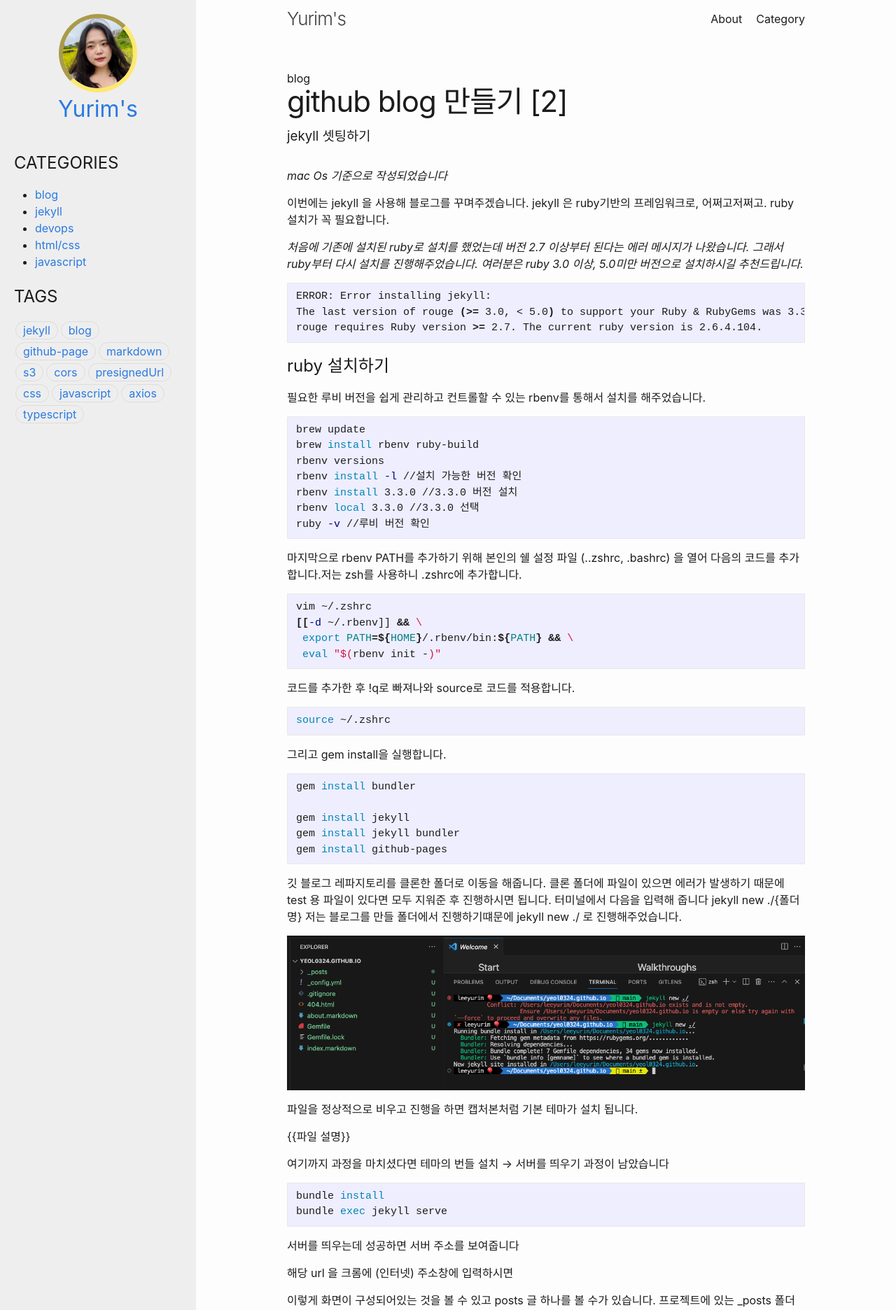
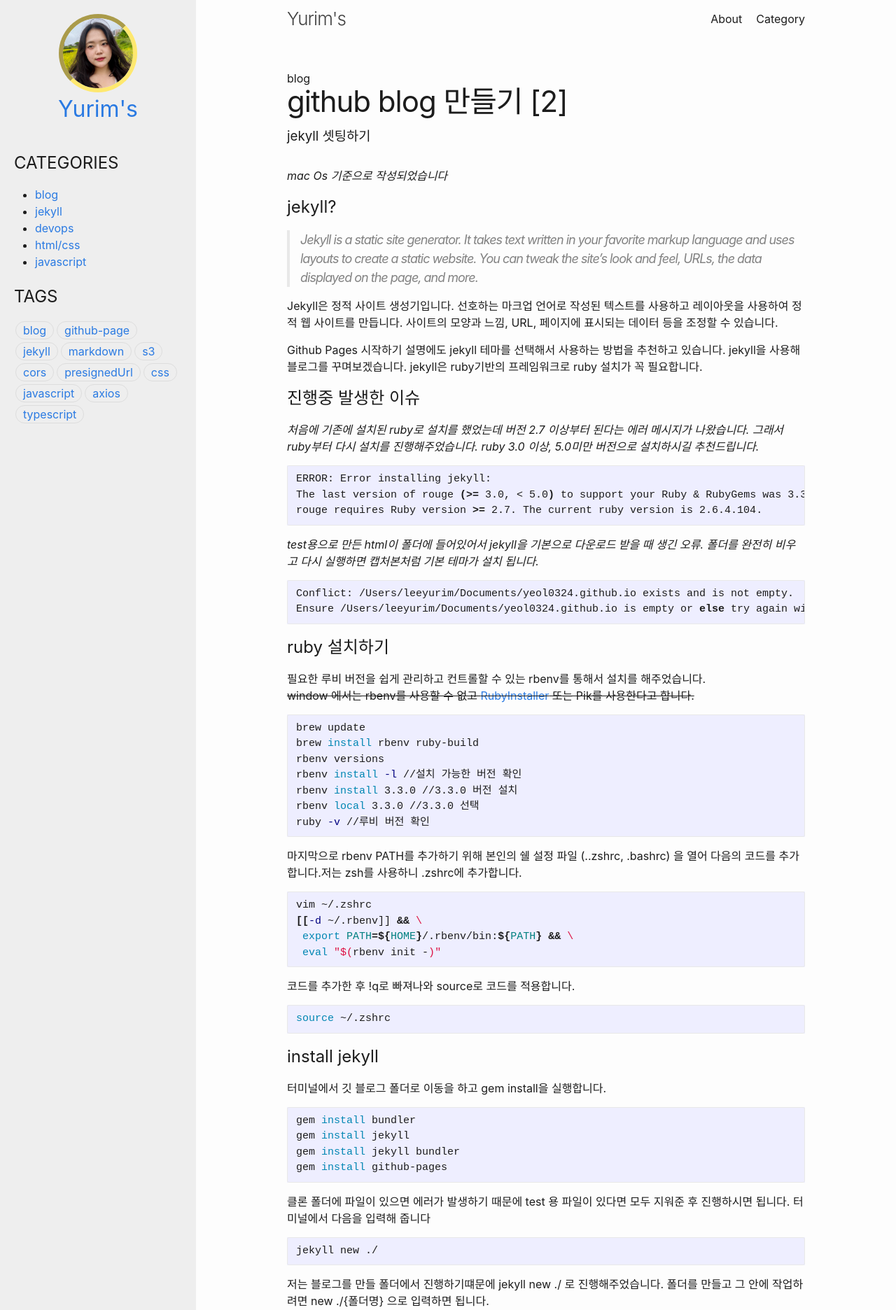
Before and after one commit to yeol0324/yeol0324.github.io, a Jekyll site: the page built from _posts/blog/2024-03-02-jekyll-github-blog-2.md, in a window 1280 px wide. Shown: the top 1872 px of the page at 70% size. Built offline with Jekyll 4.4.1, drawn with Linux system fonts in a browser that asks for light colours; the table of contents is made by our own code; some of the changed text lies outside the part shown.

Commit message:
2024-04-25

````diff
--- a/_posts/blog/2024-03-02-jekyll-github-blog-1.md
+++ b/_posts/blog/2024-03-02-jekyll-github-blog-1.md
@@ -4,52 +4,81 @@ title: "Github Blog 만들기 [1]"
 summary: github blog 생성하기
 date: 2024-03-01 10:06:52 +0900
 categories: blog
-tags: jekyll blog github-page
+tags: blog github-page
 ---
 
-GitHub Pages 블로그 서비스인 github.io 블로그를 만들어봅시다.
+" 공부한 것들, 경험한 것들을 기록하기 "
 
-늘어나는 신기술, 개발 컨텐츠들이 끊임없이 쏟아지고 있습니다. 이 컨텐츠들을 접하며 항상 보기만 하고 넘겨서 기억에 남지도 않고 한번 휙 보고 말게 되는 것 같습니다. 또 한참 삽질한 것들도 대충 노션에만 남겨두기만 하니 같은 상황에 처했을 때 해결방법은 기억도 나지않고 찾기 힘든 것들이 너무 아쉬웠습니다.
-앞으로는 신기술, 공부한 것들, 경험한 것들을 기록을 남겨보기위해 블로그를 시작하게 되었습니다.
+GitHub Pages 블로그 서비스인 github.io 블로그 만들기 시리즈 입니다.
 
 _mac Os 기준으로 작성되었습니다_
 
-# github repogitory 생성하기
+# GitHub Pages?
+
+> GitHub Pages are public webpages hosted and published through GitHub. The quickest way to get up and running is by using the Jekyll Theme Chooser to load a pre-made theme. You can then modify your GitHub Pages' content and style.
+
+GitHub 페이지는 GitHub를 통해 호스팅되고 게시되는 공개 웹페이지입니다. 시작하고 실행하는 가장 빠른 방법은 Jekyll 테마 선택기를 사용하여 미리 만들어진 테마를 로드하는 것입니다. 그런 다음 GitHub 페이지의 콘텐츠와 스타일을 수정할 수 있습니다.
+
+예전에 퍼블리싱한 포트폴리오를 호스팅하기위해 GitHub Pages 서비스를 사용해 보았습니다. repository에 소스코드만 올려두고 Pages 설정만 조금 해주면 무료로 호스팅을 할 수 있어서 사용을 했었는데요, 많은 분들이 블로그로도 사용하고 있는 것을 보고 시작하게 되었습니다.
+
+# Github Repogitory 생성
 
 우선 github에 가입을 해줍니다.
 
-홈에 들어와서 페이지 우측 상단에 + 버튼을 눌러서 new repository 를 클릭해서 레파지토리를 만들 수 있는 페이지로 들어와줍니다.
-Repository name 에 username.github.io 를 입력해 주고 create repository 를 클릭해서 레파지토리를 생성해 줍니다.
+로그인 후 나오는 메인 페이지에서 우측 상단에 있는 + 버튼을 클릭하면 여러가지 메뉴가 나오는데요,<br>
+<code>new repository</code> 로 repogitory 생성 페이지로 이동합니다.
+Repository name 에는 {username}.github.io 를 입력해 주고 create repository 를 클릭해서 레파지토리를 생성해 줍니다.
+
+📍필수📍 자신의 <span class="h-yellow">github username</span> 으로 작성을 해야됩니다.
+
 ![](/assets/images/2024-03-02-jekyll-github-blog-1/01.png)
 
-# github pages 자동 배포 설정하기
+# 자동 배포 설정
 
-생성한 레파지토리의 페이지에서 settings 탭에 들어가서 pages 메뉴에서 Branch를 눌러 소스 푸시 되면 자동으로 배포를 할 브랜치를 선택하고 save 를 눌러 저장을 합니다. 저는 main브랜치로 선택했습니다.
+생성한 레파지토리의 페이지에서 settings 탭에 들어가면 좌측에 pages 메뉴가 있습니다. pages 메뉴에서 Branch 아래에 토글 박스를 열면 브랜치 리스트를 확인할 수 있습니다. 푸시이벤트를 받아 자동으로 배포 할 브랜치를 선택하고 save 를 눌러 저장을 합니다. 브랜치를 하나도 생성하지 않았기 때문에 main 브랜치 하나만 있죠. main 브랜치로 선택했습니다.
 
-# 소스 clone & 테스트 파일 작성 하기
+![](/assets/images/2024-03-02-jekyll-github-blog-1/03.png)
 
-생성한 레파지토리를 로컬에 클론받아주겠습니다. 생성한 레파지토리의 페이지에서 화면에 나오는 주소를 클론해주시면 됩니다
-![](/assets/images/2024-03-02-jekyll-github-blog-1/03.png)
-![](/assets/images/2024-03-02-jekyll-github-blog-1/02.png)
+# 프로젝트 클론
+
+생성한 레파지토리를 로컬에 클론받아주겠습니다. 생성한 레파지토리의 페이지에서 화면에서 <>code 초록색 버튼을 클릭하면 레파지토리 주소를 복사할 수 있습니다.
+복사한 주소로 레파지토리를 클론해주시면 됩니다.
 
 터미널로 진행할 때
-'git clone url'
-저는 vscode를 사용하고 있어서 vscode git 기능을 이용합니다. 코드를 편집하려면 코드 편집기에서 진행하는게 편해서 vscode 설치를 추천드립니다.
-![](/assets/images/2024-03-02-jekyll-github-blog-1/04.png)
+```shell
+git clone https://github.com/${username}/${username}.github.io
+```
+
+저는 vscode를 사용하고 있어서 vscode git 기능을 이용합니다. 코드를 편집하거나 블로그 작성 시에도 코드 편집기가 편하기때문에 편집기 설치를 추천드립니다.
+
 vscode로 진행할 떄
-'clone Repository > url 입력 후 clone from GitHub' > open folder
+1. clone Repository
+2. url 입력 후 clone from GitHub
+3. open folder
 
-그리고 test 를 위해 index.html 을 하나 만들어 주고 다음과 같이 입력을 해주겠습니다. vscode 에서는 ! 를 입력하면 html 기본 구조가 나와서 또 사용하기 편리합니다. test blog라고 작성하여 커밋 푸시를 해보겠습니다.
+# 테스트 파일 작성
+
+이제 Github Pages를 사용할 준비는 다 됐습니다! test 를 위해 클론해서 생긴 폴더에 index.html 을 하나 만들어 주고 다음과 같이 입력을 해주겠습니다. vscode 에서는 ! 를 입력하면 html 기본 구조가 나와서 사용하기 편리합니다.
+
 ![](/assets/images/2024-03-02-jekyll-github-blog-1/05.png)
+test blog라고 작성하여 커밋 푸시를 해보겠습니다.
+
+```shell
+ git add --all
+ git commit -m "test commit"
+ git push -u origin main
+ ```
 
 # 최종 확인하기
 
 다시 github으로 돌아가서 actions탭에 들어가 보면 자동으로 빌드, 배포되고 있는 게 보이고 끝나면
 `https://username.github.io/`링크로 접속해서 확인해볼 수 있습니다!
+
 ![](/assets/images/2024-03-02-jekyll-github-blog-1/06.png)
-![](/assets/images/2024-03-02-jekyll-github-blog-1/07.png)
 
 다음은 jekyll 셋팅으로 돌아오겠습니다.
 
 
-참고 : <https://docs.github.com/en/pages/quickstart>
+_참고 자료_
+- <https://docs.github.com/en/pages/quickstart>
+- <https://pages.github.com/>
--- a/_posts/blog/2024-03-02-jekyll-github-blog-2.md
+++ b/_posts/blog/2024-03-02-jekyll-github-blog-2.md
@@ -9,9 +9,17 @@ tags: jekyll blog github-page
 
 _mac Os 기준으로 작성되었습니다_
 
-이번에는 jekyll 을 사용해 블로그를 꾸며주겠습니다. jekyll 은 ruby기반의 프레임워크로, 어쩌고저쩌고. ruby 설치가 꼭 필요합니다.
+# jekyll?
 
-_처음에 기존에 설치된 ruby로 설치를 했었는데 버전 2.7 이상부터 된다는 에러 메시지가 나왔습니다. 그래서 ruby부터 다시 설치를 진행해주었습니다. 여러분은 ruby 3.0 이상, 5.0미만 버전으로 설치하시길 추천드립니다._
+>Jekyll is a static site generator. It takes text written in your favorite markup language and uses layouts to create a static website. You can tweak the site’s look and feel, URLs, the data displayed on the page, and more.
+
+Jekyll은 정적 사이트 생성기입니다. 선호하는 마크업 언어로 작성된 텍스트를 사용하고 레이아웃을 사용하여 정적 웹 사이트를 만듭니다. 사이트의 모양과 느낌, URL, 페이지에 표시되는 데이터 등을 조정할 수 있습니다.
+
+Github Pages 시작하기 설명에도 jekyll 테마를 선택해서 사용하는 방법을 추천하고 있습니다. jekyll을 사용해 블로그를 꾸며보겠습니다. jekyll은 ruby기반의 프레임워크로 ruby 설치가 꼭 필요합니다.
+
+# 진행중 발생한 이슈
+
+_처음에 기존에 설치된 ruby로 설치를 했었는데 버전 2.7 이상부터 된다는 에러 메시지가 나왔습니다. 그래서 ruby부터 다시 설치를 진행해주었습니다. ruby 3.0 이상, 5.0미만 버전으로 설치하시길 추천드립니다._
 
 ```bash
 ERROR: Error installing jekyll:
@@ -19,10 +27,18 @@ The last version of rouge (>= 3.0, < 5.0) to support your Ruby & RubyGems was 3.
 rouge requires Ruby version >= 2.7. The current ruby version is 2.6.4.104.
 ```
 
+_test용으로 만든 html이 폴더에 들어있어서 jekyll을 기본으로 다운로드 받을 때 생긴 오류. 폴더를 완전히 비우고 다시 실행하면 캡처본처럼 기본 테마가 설치 됩니다._
+
+```bash
+Conflict: /Users/leeyurim/Documents/yeol0324.github.io exists and is not empty.
+Ensure /Users/leeyurim/Documents/yeol0324.github.io is empty or else try again with `--force` to proceed and overwrite any files.
+```
+
+
 # ruby 설치하기
 
-필요한 루비 버전을 쉽게 관리하고 컨트롤할 수 있는 rbenv를 통해서 설치를 해주었습니다.
-
+필요한 루비 버전을 쉽게 관리하고 컨트롤할 수 있는 rbenv를 통해서 설치를 해주었습니다.<br>
+~~window 에서는 rbenv를 사용할 수 없고 [RubyInstaller](https://rubyinstaller.org/downloads/) 또는 Pik를 사용한다고 합니다.~~
 ```bash
 brew update
 brew install rbenv ruby-build
@@ -47,66 +63,61 @@ vim ~/.zshrc
 ```bash
 source ~/.zshrc
 ```
+# install jekyll
 
-그리고 gem install을 실행합니다.
+터미널에서 깃 블로그 폴더로 이동을 하고 gem install을 실행합니다.
 
 ```bash
 gem install bundler
-
 gem install jekyll
 gem install jekyll bundler
 gem install github-pages
 ```
 
-깃 블로그 레파지토리를 클론한 폴더로 이동을 해줍니다. 클론 폴더에 파일이 있으면 에러가 발생하기 때문에 test 용 파일이 있다면 모두 지워준 후 진행하시면 됩니다.
+ 클론 폴더에 파일이 있으면 에러가 발생하기 때문에 test 용 파일이 있다면 모두 지워준 후 진행하시면 됩니다.
 터미널에서 다음을 입력해 줍니다
-jekyll new ./{폴더명}
-저는 블로그를 만들 폴더에서 진행하기떄문에 jekyll new ./ 로 진행해주었습니다.
 
-![](/assets/images/2024-03-02-jekyll-github-blog-2/03.png)
+```bash
+jekyll new ./
+```
+저는 블로그를 만들 폴더에서 진행하기떄문에 jekyll new ./ 로 진행해주었습니다. 폴더를 만들고 그 안에 작업하려면 new ./{폴더명} 으로 입력하면 됩니다.
 
-파일을 정상적으로 비우고 진행을 하면 캡처본처럼 기본 테마가 설치 됩니다.
-{% raw %}
-{{파일 설명}}
-{% endraw %}
+# jekyll 서버 실행
 
-여기까지 과정을 마치셨다면
-테마의 번들 설치 → 서버를 띄우기
-과정이 남았습니다
+여기까지 과정을 마치셨다면 거의 다 왔습니다. 서버를 띄우기, 테마 번들 설치만 남았습니다.
+
 
 ```bash
 bundle install
 bundle exec jekyll serve
 ```
 
-서버를 띄우는데 성공하면
-서버 주소를 보여줍니다
-[](/assets/images/2024-03-02-jekyll-github-blog-2/04.png)
+서버를 띄우는데 성공하면 빌드 결과가 쭈욱 나오다가 jekyll 로컬 서버 주소를 알려줍니다.<br/>
+<span class="h-yellow">Server address: http://127.0.0.1:4000/</span><br/>
+http://127.0.0.1:4000/ 또는 http://localhost:4000/ 을 크롬에 (인터넷) 주소창에 입력하면 내 블로그가 실행이 됩니다!
 
-[](/assets/images/2024-03-02-jekyll-github-blog-2/06.png)
+![](/assets/images/2024-03-02-jekyll-github-blog-2/06.png)
 
-해당 url 을 크롬에 (인터넷) 주소창에 입력하시면
-
-이렇게 화면이 구성되어있는 것을 볼 수 있고 posts 글 하나를 볼 수가 있습니다.
-프로젝트에 있는 \_posts 폴더 안에 있는 markdown이랑 똑같은 것을 볼 수가 있습니다.
-
-git add .
-git commit -m "메시지 입력"
-git push
-
-푸시를 완료하고 난 후 자신의 깃헙 블로그로 들어가보면 들어가면 적용된 것을 볼 수 있습니다!
-
-[](/assets/images/2024-03-02-jekyll-github-blog-2/10.png)
-[](/assets/images/2024-03-02-jekyll-github-blog-2/11.png)
-
-원하는 테마 깃을 찾아 클론을 해줍니다.
-https://github.com/ejjoo/jekyll-theme-monos.git
-https://sighingnow.github.io/jekyll-gitbook/
-
-수정할 때마다 hot reload 를 사용하고 싶다면 다음을 입력해 줍니다
-
+>수정할 때마다 hot reload 를 사용하고 싶다면 <span class="h-yellow">--livereload</span>를 붙여 서버를 실행해 줍니다.
 ```
 bundle exec jekyll serve --livereload
 ```
 
-참고 https://jekyllrb.com/docs/posts/
+# 배포하기
+
+
+프로젝트에 있는 \_posts 폴더 안에 있는 markdown이랑 똑같은 것을 볼 수가 있습니다.
+
+```
+ git add --all
+ git commit -m "commit message"
+ git push -u origin main
+```
+![](/assets/images/2024-03-02-jekyll-github-blog-2/10.png)
+
+main 브랜치에 푸시 이벤트를 걸어 배포를 하도록 설정을 해두었으니([참고 : 블로그 만들기 1]({{base_path}}/blog/jekyll-github-blog-1/#자동-배포-설정)), 커밋 푸시를 완료하고 난 후 자신의 깃헙 블로그 `https://username.github.io/` 로 들어가보면 들어가면 적용된 것을 볼 수 있습니다!
+
+
+참고
+- <https://jekyllrb.com/docs/posts/>
+- <https://jekyllrb.com/docs/step-by-step/01-setup/>
--- a/_sass/minima/_syntax-highlighting.scss
+++ b/_sass/minima/_syntax-highlighting.scss
@@ -9,63 +9,201 @@
     background: #eef;
   }
 
-  .c     { color: #998; font-style: italic } // Comment
-  .err   { color: #a61717; background-color: #e3d2d2 } // Error
-  .k     { font-weight: bold } // Keyword
-  .o     { font-weight: bold } // Operator
-  .cm    { color: #998; font-style: italic } // Comment.Multiline
-  .cp    { color: #999; font-weight: bold } // Comment.Preproc
-  .c1    { color: #998; font-style: italic } // Comment.Single
-  .cs    { color: #999; font-weight: bold; font-style: italic } // Comment.Special
-  .gd    { color: #000; background-color: #fdd } // Generic.Deleted
-  .gd .x { color: #000; background-color: #faa } // Generic.Deleted.Specific
-  .ge    { font-style: italic } // Generic.Emph
-  .gr    { color: #a00 } // Generic.Error
-  .gh    { color: #999 } // Generic.Heading
-  .gi    { color: #000; background-color: #dfd } // Generic.Inserted
-  .gi .x { color: #000; background-color: #afa } // Generic.Inserted.Specific
-  .go    { color: #888 } // Generic.Output
-  .gp    { color: #555 } // Generic.Prompt
-  .gs    { font-weight: bold } // Generic.Strong
-  .gu    { color: #aaa } // Generic.Subheading
-  .gt    { color: #a00 } // Generic.Traceback
-  .kc    { font-weight: bold } // Keyword.Constant
-  .kd    { font-weight: bold } // Keyword.Declaration
-  .kp    { font-weight: bold } // Keyword.Pseudo
-  .kr    { font-weight: bold } // Keyword.Reserved
-  .kt    { color: #458; font-weight: bold } // Keyword.Type
-  .m     { color: #099 } // Literal.Number
-  .s     { color: #d14 } // Literal.String
-  .na    { color: #008080 } // Name.Attribute
-  .nb    { color: #0086B3 } // Name.Builtin
-  .nc    { color: #458; font-weight: bold } // Name.Class
-  .no    { color: #008080 } // Name.Constant
-  .ni    { color: #800080 } // Name.Entity
-  .ne    { color: #900; font-weight: bold } // Name.Exception
-  .nf    { color: #900; font-weight: bold } // Name.Function
-  .nn    { color: #555 } // Name.Namespace
-  .nt    { color: #000080 } // Name.Tag
-  .nv    { color: #008080 } // Name.Variable
-  .ow    { font-weight: bold } // Operator.Word
-  .w     { color: #bbb } // Text.Whitespace
-  .mf    { color: #099 } // Literal.Number.Float
-  .mh    { color: #099 } // Literal.Number.Hex
-  .mi    { color: #099 } // Literal.Number.Integer
-  .mo    { color: #099 } // Literal.Number.Oct
-  .sb    { color: #d14 } // Literal.String.Backtick
-  .sc    { color: #d14 } // Literal.String.Char
-  .sd    { color: #d14 } // Literal.String.Doc
-  .s2    { color: #d14 } // Literal.String.Double
-  .se    { color: #d14 } // Literal.String.Escape
-  .sh    { color: #d14 } // Literal.String.Heredoc
-  .si    { color: #d14 } // Literal.String.Interpol
-  .sx    { color: #d14 } // Literal.String.Other
-  .sr    { color: #009926 } // Literal.String.Regex
-  .s1    { color: #d14 } // Literal.String.Single
-  .ss    { color: #990073 } // Literal.String.Symbol
-  .bp    { color: #999 } // Name.Builtin.Pseudo
-  .vc    { color: #008080 } // Name.Variable.Class
-  .vg    { color: #008080 } // Name.Variable.Global
-  .vi    { color: #008080 } // Name.Variable.Instance
-  .il    { color: #099 } // Literal.Number.Integer.Long
+  .c {
+    color: #998;
+    font-style: italic;
+  } // Comment
+  .err {
+    color: #a61717;
+    background-color: #e3d2d2;
+  } // Error
+  .k {
+    font-weight: bold;
+  } // Keyword
+  .o {
+    font-weight: bold;
+  } // Operator
+  .cm {
+    color: #998;
+    font-style: italic;
+  } // Comment.Multiline
+  .cp {
+    color: #999;
+    font-weight: bold;
+  } // Comment.Preproc
+  .c1 {
+    color: #998;
+    font-style: italic;
+  } // Comment.Single
+  .cs {
+    color: #999;
+    font-weight: bold;
+    font-style: italic;
+  } // Comment.Special
+  .gd {
+    color: #000;
+    background-color: #fdd;
+  } // Generic.Deleted
+  .gd .x {
+    color: #000;
+    background-color: #faa;
+  } // Generic.Deleted.Specific
+  .ge {
+    font-style: italic;
+  } // Generic.Emph
+  .gr {
+    color: #a00;
+  } // Generic.Error
+  .gh {
+    color: #999;
+  } // Generic.Heading
+  .gi {
+    color: #000;
+    background-color: #dfd;
+  } // Generic.Inserted
+  .gi .x {
+    color: #000;
+    background-color: #afa;
+  } // Generic.Inserted.Specific
+  .go {
+    color: #888;
+  } // Generic.Output
+  .gp {
+    color: #555;
+  } // Generic.Prompt
+  .gs {
+    font-weight: bold;
+  } // Generic.Strong
+  .gu {
+    color: #aaa;
+  } // Generic.Subheading
+  .gt {
+    color: #a00;
+  } // Generic.Traceback
+  .kc {
+    font-weight: bold;
+  } // Keyword.Constant
+  .kd {
+    font-weight: bold;
+  } // Keyword.Declaration
+  .kp {
+    font-weight: bold;
+  } // Keyword.Pseudo
+  .kr {
+    font-weight: bold;
+  } // Keyword.Reserved
+  .kt {
+    color: #458;
+    font-weight: bold;
+  } // Keyword.Type
+  .m {
+    color: #099;
+  } // Literal.Number
+  .s {
+    color: #d14;
+  } // Literal.String
+  .na {
+    color: #008080;
+  } // Name.Attribute
+  .nb {
+    color: #0086b3;
+  } // Name.Builtin
+  .nc {
+    color: #458;
+    font-weight: bold;
+  } // Name.Class
+  .no {
+    color: #008080;
+  } // Name.Constant
+  .ni {
+    color: #800080;
+  } // Name.Entity
+  .ne {
+    color: #900;
+    font-weight: bold;
+  } // Name.Exception
+  .nf {
+    color: #900;
+    font-weight: bold;
+  } // Name.Function
+  .nn {
+    color: #555;
+  } // Name.Namespace
+  .nt {
+    color: #000080;
+  } // Name.Tag
+  .nv {
+    color: #008080;
+  } // Name.Variable
+  .ow {
+    font-weight: bold;
+  } // Operator.Word
+  .w {
+    color: #bbb;
+  } // Text.Whitespace
+  .mf {
+    color: #099;
+  } // Literal.Number.Float
+  .mh {
+    color: #099;
+  } // Literal.Number.Hex
+  .mi {
+    color: #099;
+  } // Literal.Number.Integer
+  .mo {
+    color: #099;
+  } // Literal.Number.Oct
+  .sb {
+    color: #d14;
+  } // Literal.String.Backtick
+  .sc {
+    color: #d14;
+  } // Literal.String.Char
+  .sd {
+    color: #d14;
+  } // Literal.String.Doc
+  .s2 {
+    color: #d14;
+  } // Literal.String.Double
+  .se {
+    color: #d14;
+  } // Literal.String.Escape
+  .sh {
+    color: #d14;
+  } // Literal.String.Heredoc
+  .si {
+    color: #d14;
+  } // Literal.String.Interpol
+  .sx {
+    color: #d14;
+  } // Literal.String.Other
+  .sr {
+    color: #009926;
+  } // Literal.String.Regex
+  .s1 {
+    color: #d14;
+  } // Literal.String.Single
+  .ss {
+    color: #990073;
+  } // Literal.String.Symbol
+  .bp {
+    color: #999;
+  } // Name.Builtin.Pseudo
+  .vc {
+    color: #008080;
+  } // Name.Variable.Class
+  .vg {
+    color: #008080;
+  } // Name.Variable.Global
+  .vi {
+    color: #008080;
+  } // Name.Variable.Instance
+  .il {
+    color: #099;
+  } // Literal.Number.Integer.Long
 }
+.h {
+  &-yellow {
+    background-color: #fff5b1;
+  }
+}
````
Also changed, not shown: _posts/devops/2024-03-02-git-shell-script.md (added, +40 -0 lines), assets/images/2024-03-02-jekyll-github-blog-1/01.png, assets/images/2024-03-02-jekyll-github-blog-1/04.png (deleted), assets/images/2024-03-02-jekyll-github-blog-2/03.png (deleted), assets/images/2024-03-02-jekyll-github-blog-2/06.png.
